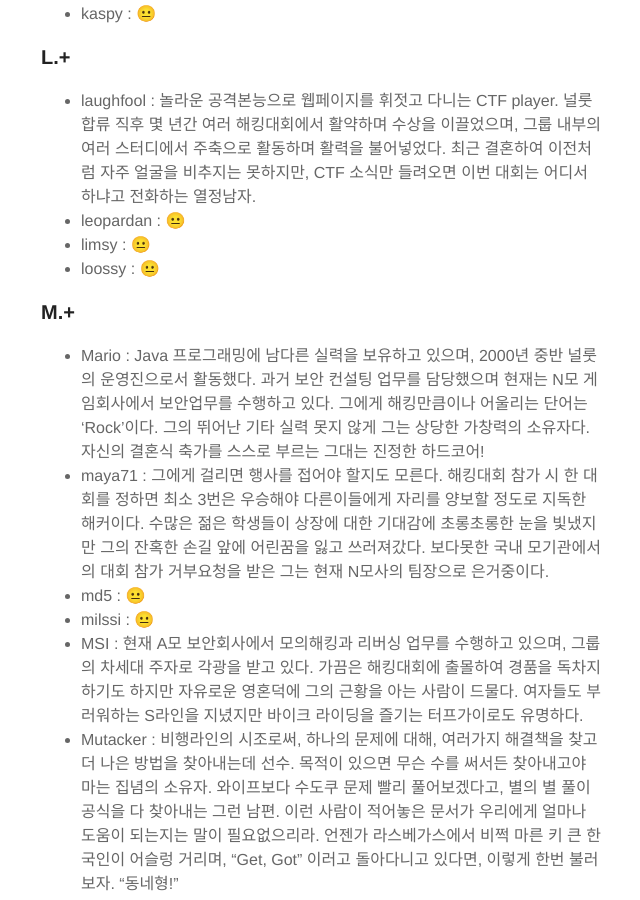
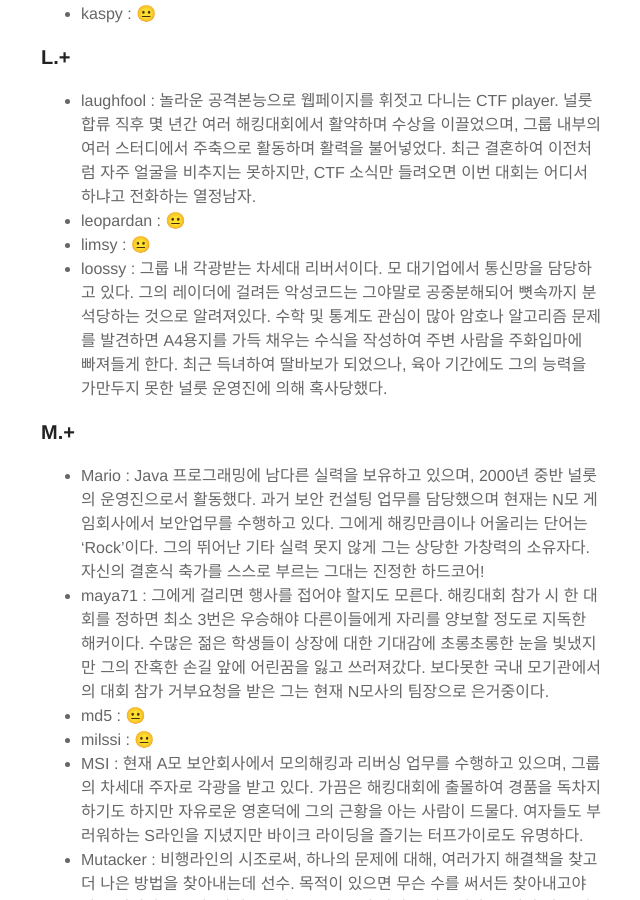
Before and after one commit to null2root/null2root.github.com, a Jekyll site: the page built from members.md, in a window 1280 px wide and 900 px high, scrolled down 2661 px. Shown: the whole window, without its empty margins (319-959 px from the left). Built offline with Jekyll 4.4.1, drawn with Linux system fonts in a browser that asks for light colours.

Commit message:
Update members.md

```diff
--- a/members.md
+++ b/members.md
@@ -81,7 +81,7 @@
 - laughfool : 놀라운 공격본능으로 웹페이지를 휘젓고 다니는 CTF player. 널룻 합류 직후 몇 년간 여러 해킹대회에서 활약하며 수상을 이끌었으며, 그룹 내부의 여러 스터디에서 주축으로 활동하며 활력을 불어넣었다. 최근 결혼하여 이전처럼 자주 얼굴을 비추지는 못하지만, CTF 소식만 들려오면 이번 대회는 어디서 하냐고 전화하는 열정남자.
 - leopardan : 😐
 - limsy : 😐
-- loossy : 😐
+- loossy : 그룹 내 각광받는 차세대 리버서이다. 모 대기업에서 통신망을 담당하고 있다. 그의 레이더에 걸려든 악성코드는 그야말로 공중분해되어 뼛속까지 분석당하는 것으로 알려져있다. 수학 및 통계도 관심이 많아 암호나 알고리즘 문제를 발견하면 A4용지를 가득 채우는 수식을 작성하여 주변 사람을 주화입마에 빠져들게 한다. 최근 득녀하여 딸바보가 되었으나, 육아 기간에도 그의 능력을 가만두지 못한 널룻 운영진에 의해 혹사당했다.
 
 ### M.+
 
```
